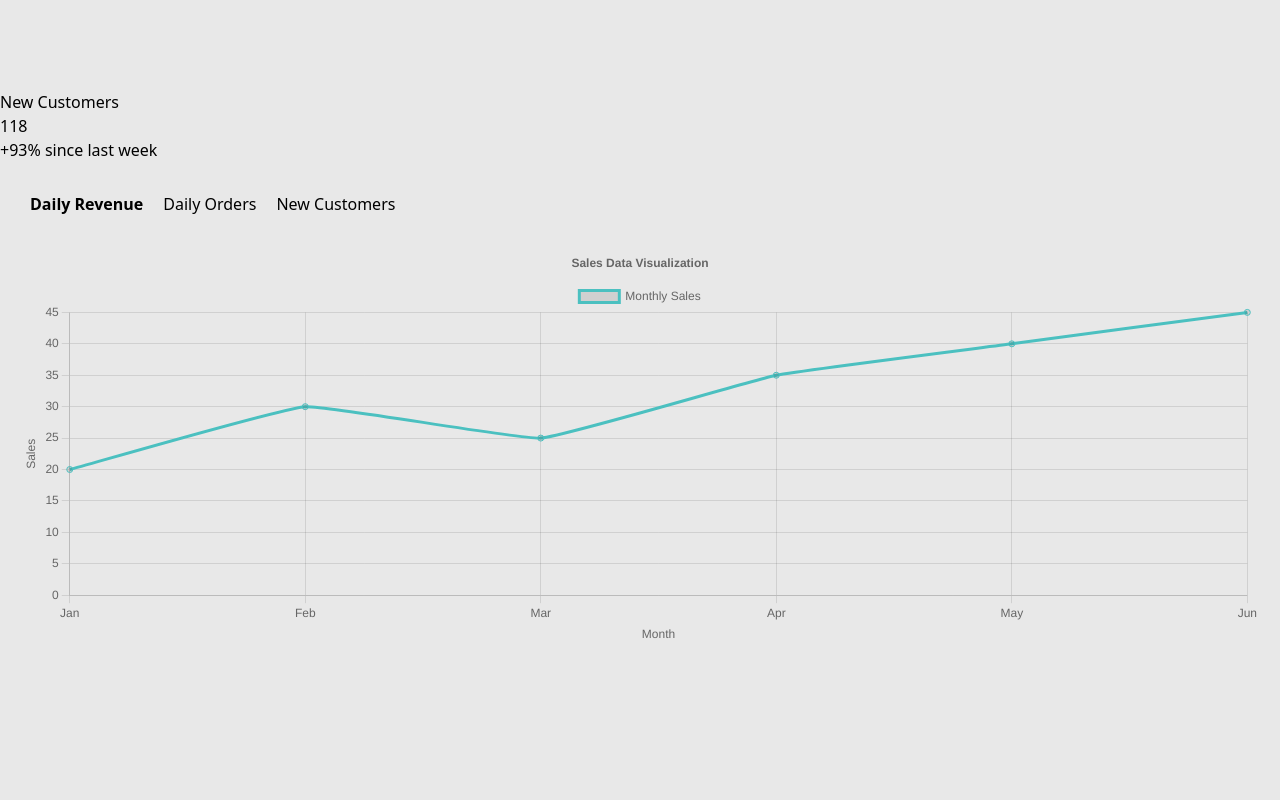
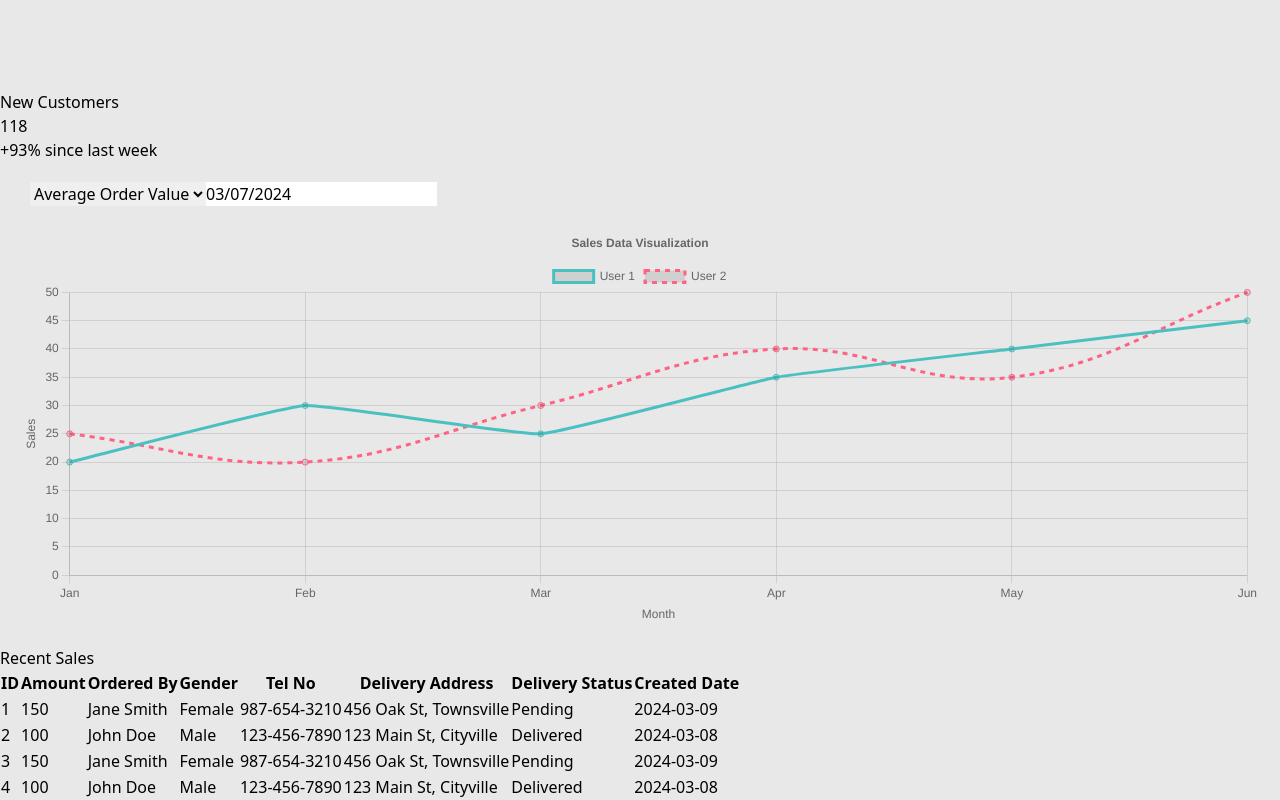
Before and after one commit to Anshika31sharma/TimePeriodMetrics, a React (Vite) app: page / in a window 1280 px wide. Shown: the part 3934-4734 px from the top of the page. Before the commit the page ends 4600 px from the top, so only its background shows below. Built offline with nearby package versions, Linux system fonts and the light colour scheme.

Commit message:
implemented figma design

```diff
--- a/package.json
+++ b/package.json
@@ -14,6 +14,7 @@
     "chart.js": "^4.4.2",
     "react": "^18.2.0",
     "react-chartjs-2": "^5.2.0",
+    "react-datepicker": "^6.2.0",
     "react-dom": "^18.2.0",
     "react-icons": "^5.0.1"
   },
--- a/src/App.jsx
+++ b/src/App.jsx
@@ -2,6 +2,7 @@ import React from 'react'
 import Navbar from './Components/Navbar'
 import Home from './Components/Home'
 import GraphCard from './Components/GraphCard'
+import Table from './Components/Table'
 
 function App() {
   return (
@@ -9,7 +10,7 @@ function App() {
 <Navbar/>
 <Home/>
 <GraphCard/>
-
+<Table/>
     </div>
   )
 }
--- a/src/Components/GraphCard.jsx
+++ b/src/Components/GraphCard.jsx
@@ -1,8 +1,12 @@
 import React, { useEffect, useState } from "react";
 import Chart from "chart.js/auto";
+import DatePicker from "react-datepicker";
+import "react-datepicker/dist/react-datepicker.css";
 
 const GraphCard = () => {
-  const [activeTab, setActiveTab] = useState(1);
+  const [selectedOption, setSelectedOption] = useState("averageOrderValue");
+  const [selectedDate, setSelectedDate] = useState(new Date());
+  const [chartData, setChartData] = useState([]);
 
   useEffect(() => {
     const canvas = document.getElementById("myChart");
@@ -14,101 +18,65 @@ const GraphCard = () => {
         responsive: true,
         maintainAspectRatio: false,
         interaction: {
-          mode: 'index',
+          mode: "index",
           intersect: false,
         },
         scales: {
           x: {
             title: {
               display: true,
-              text: 'Month'
-            }
+              text: "Month",
+            },
           },
           y: {
             beginAtZero: true,
             title: {
               display: true,
-              text: 'Sales'
-            }
-          }
+              text: "Sales",
+            },
+          },
         },
         plugins: {
           legend: {
-            position: 'top',
+            position: "top",
           },
           title: {
             display: true,
-            text: 'Sales Data Visualization'
-          }
-        }
+            text: "Sales Data Visualization",
+          },
+        },
       };
 
-      if (activeTab === 1) {
-        chartInstance = new Chart(context, {
-          type: "line",
-          data: {
-            labels: ["Jan", "Feb", "Mar", "Apr", "May", "Jun"],
-            datasets: [{
-              label: "Monthly Sales",
-              data: [20, 30, 25, 35, 40, 45],
-              borderColor: "rgb(75, 192, 192)",
-              tension: 0.1,
-            }],
+      // Static data for demonstration purposes
+      const staticData = {
+        labels: ["Jan", "Feb", "Mar", "Apr", "May", "Jun"],
+        datasets: [
+          {
+            label: "User 1",
+            data: [20, 30, 25, 35, 40, 45],
+            borderColor: "rgb(75, 192, 192)",
+            tension: 0.1,
           },
-          options: chartOptions,
-        });
-      } else if (activeTab === 2) {
-        chartInstance = new Chart(context, {
-          type: "bar",
-          data: {
-            labels: ["Category 1", "Category 2", "Category 3", "Category 4"],
-            datasets: [{
-              label: "Monthly Sales",
-              data: [50, 30, 45, 25],
-              backgroundColor: "rgba(255, 99, 132, 0.6)",
-              borderColor: "rgba(255, 99, 132, 1)",
-              borderWidth: 1,
-              barThickness: 50,
-            }],
+          {
+            label: "User 2",
+            data: [25, 20, 30, 40, 35, 50],
+            borderColor: "rgb(255, 99, 132)",
+            borderDash: [5, 5], // Dotted line for User 2
+            tension: 0.4,
           },
-          options: chartOptions,
-        });
-      } else if (activeTab === 3) {
-        chartInstance = new Chart(context, {
-          type: "line",
-          data: {
-            labels: ["Jan", "Feb", "Mar", "Apr", "May", "Jun"],
-            datasets: [
-              {
-                label: "Monthly Sales 2023",
-                data: [20, 30, 25, 35, 40, 45],
-                borderColor: "rgb(75, 192, 192)",
-                backgroundColor: "rgba(75, 192, 192, 0.2)",
-                tension: 0.4,
-                borderWidth: 2,
-                pointStyle: 'rectRounded',
-                pointRadius: 5,
-                pointBorderColor: 'rgb(75, 192, 192)',
-                pointBackgroundColor: '#fff',
-              },
-              {
-                label: "Monthly Sales 2022",
-                data: [25, 20, 30, 40, 35, 50],
-                borderColor: "rgb(255, 99, 132)",
-                backgroundColor: "rgba(255, 99, 132, 0.2)",
-                tension: 0.4,
-                borderWidth: 2,
-                borderDash: [5, 5],
-                pointStyle: 'triangle',
-                pointRadius: 5,
-                pointBorderColor: 'rgb(255, 99, 132)',
-                pointBackgroundColor: '#fff',
-              }
-            ],
-          },
-          options: chartOptions,
-        });
-      }
+        ],
+      };
+
+      setChartData(staticData);
+
+      chartInstance = new Chart(context, {
+        type: "line",
+        data: {
+          labels: staticData.labels || [],
+          datasets: staticData.datasets || [],
+        },
+        options: chartOptions,
+      });
 
       return () => {
         if (chartInstance) {
@@ -116,47 +84,50 @@ const GraphCard = () => {
         }
       };
     }
-  }, [activeTab]);
+  }, [selectedOption, selectedDate]);
 
-  const handleTabClick = (tabNumber) => {
-    setActiveTab(tabNumber);
+  const handleOptionChange = (event) => {
+    setSelectedOption(event.target.value);
+  };
+
+  const handleDateChange = (date) => {
+    setSelectedDate(date);
   };
 
   return (
     <div
       style={{
-        padding: '20px',
-        maxWidth: '100%',
-        margin: 'auto',
-        boxSizing: 'border-box',
+        padding: "20px",
+        margin: "auto",
+        boxSizing: "border-box",
       }}
-      className="bg-white border rounded-md shadow-lg"
+      className="bg-gray-50 border rounded-md shadow-lg"
     >
-      <div style={{ display: 'flex', flexWrap: 'wrap', marginBottom: '20px' }}>
-        <div
-          onClick={() => handleTabClick(1)}
-          style={{ cursor: 'pointer', padding: '10px', fontWeight: activeTab === 1 ? 'bold' : 'normal' }}
+      <div style={{ display: "flex", flexWrap: "wrap", marginBottom: "20px" }}>
+        <select
+          value={selectedOption}
+          onChange={handleOptionChange}
+          style={{ marginLeft: "10px" }}
         >
-          Daily Revenue
-        </div>
-        <div
-          onClick={() => handleTabClick(2)}
-          style={{ cursor: 'pointer', padding: '10px', fontWeight: activeTab === 2 ? 'bold' : 'normal' }}
-        >
-          Daily Orders
-        </div>
-        <div
-          onClick={() => handleTabClick(3)}
-          style={{ cursor: 'pointer', padding: '10px', fontWeight: activeTab === 3 ? 'bold' : 'normal' }}
-        >
-          New Customers
-        </div>
+          <option value="averageOrderValue">Average Order Value</option>
+          <option value="conversionRate">Conversion Rate</option>
+          <option value="frowSales">Frow Sales</option>
+          <option value="returnRate">Return Rate</option>
+        </select>
+        <DatePicker
+          selected={selectedDate}
+          onChange={handleDateChange}
+          dateFormat="MM/dd/yyyy"
+          style={{ marginLeft: "10px" }}
+        />
       </div>
-      <div style={{ height: '400px', position: 'relative' }}>
-        <canvas id="myChart"></canvas>
+      <div style={{ position: "relative", width: "100%", overflowX: "auto" }}>
+        <canvas
+          id="myChart"
+          style={{ width: "100%", height: "400px" }}
+        ></canvas>
       </div>
     </div>
   );
 };
-
 export default GraphCard;
--- a/src/Components/Home.jsx
+++ b/src/Components/Home.jsx
@@ -4,39 +4,39 @@ import { CurrencyDollarIcon, ShoppingCartIcon, UserGroupIcon } from '@heroicons/
 function Home() {
   return (
     <div className="flex flex-col md:flex-row justify-center">
-      <div className="w-full md:w-1/3 h-40 bg-gray-50 m-5 mr-5 shadow-lg rounded-md relative">
+      <div className=" md:w-1/3 h-40  bg-gray-50 m-5  shadow-lg rounded-md relative">
         <span className="absolute right-0 top-0 mt-2 md:mt-4 lg:mt-6 mr-2 md:mr-4 lg:mr-6">
-          <CurrencyDollarIcon className="h-16 md:h-16 lg:h-32 w-16 md:w-24 lg:w-32 text-blue-100" />
+          <CurrencyDollarIcon className="h-16 md:h-20 lg:h-32 w-16 md:w-20 lg:w-32 text-blue-100" />
         </span>
         <div className="ml-5">
-          <h1 className="text-gray-400 mt-2 text-base md:text-lg lg:text-xl xl:text-2xl">Weekly Revenue</h1>
-          <h2 className="mt-2 text-blue-400 font-bold text-sm md:text-base lg:text-xl xl:text-2xl">
+          <h1 className="text-gray-400 mt-2 text-xl">Weekly Revenue</h1>
+          <h2 className="mt-2 text-blue-400 font-bold text-4xl">
             $ 1740
           </h2>
           <h3 className="mt-2 md:mt-4 lg:mt-6 text-green-600">+5% since last week</h3>
         </div>
       </div>
 
-      <div className="w-full md:w-1/3 h-40 bg-gray-50 m-5 mr-5 shadow-lg rounded-md relative">
+      <div className=" md:w-1/3 h-40 bg-gray-50 m-5  shadow-lg rounded-md relative">
         <span className="absolute right-0 top-0 mt-2 md:mt-4 lg:mt-6 mr-2 md:mr-4 lg:mr-6">
-          <ShoppingCartIcon className="h-16 md:h-16 lg:h-32 w-16 md:w-24 lg:w-32 text-red-100" />
+          <ShoppingCartIcon className="h-16 md:h-20 lg:h-32 w-16 md:w-20 lg:w-32 text-red-100" />
         </span>
         <div className="ml-5">
-          <h1 className="text-gray-400 mt-2 text-base md:text-lg lg:text-xl xl:text-2xl">Weekly Orders</h1>
-          <h2 className="mt-2 text-orange-400 font-bold text-sm md:text-base lg:text-xl xl:text-2xl">
+          <h1 className="text-gray-400 mt-2 text-xl">Weekly Orders</h1>
+          <h2 className="mt-2 text-orange-400 font-bold text-4xl">
             59
           </h2>
           <h3 className="mt-2 md:mt-4 lg:mt-6 text-red-500 ">-254% since last week</h3>
         </div>
       </div>
 
-      <div className="w-full md:w-1/3 h-40 bg-gray-50 m-5 mr-5 shadow-lg rounded-md relative">
+      <div className=" md:w-1/3  h-40 bg-gray-50 m-5  shadow-lg rounded-md relative">
         <span className="absolute right-0 top-0 mt-2 md:mt-4 lg:mt-6 mr-2 md:mr-4 lg:mr-6">
-          <UserGroupIcon className="h-16 md:h-16 sm:h-20 lg:h-32 w-16 md:w-24 lg:w-32 text-green-100" />
+          <UserGroupIcon className="h-16 md:h-20 lg:h-32 w-16 md:w-20 lg:w-32 text-green-100" />
         </span>
         <div className="ml-5">
-          <h1 className="text-gray-400 mt-2 text-base md:text-lg lg:text-xl xl:text-2xl">New Customers</h1>
-          <h2 className="mt-2 text-green-600 font-bold text-sm md:text-base lg:text-xl xl:text-2xl">
+          <h1 className="text-gray-400 mt-2 text-xl">New Customers</h1>
+          <h2 className="mt-2 text-green-600 font-bold text-4xl">
             118
           </h2>
           <h3 className="mt-2 md:mt-4 lg:mt-6 text-green-600">+93% since last week</h3>
--- /dev/null
+++ b/src/Components/Table.jsx
@@ -0,0 +1,130 @@
+import React, { useState } from "react";
+
+const Table = () => {
+  const data = [
+    {
+      id: 4,
+      amount: 100,
+      orderedBy: "John Doe",
+      gender: "Male",
+      telNo: "123-456-7890",
+      deliveryAddress: "123 Main St, Cityville",
+      deliveryStatus: "Delivered",
+      createdDate: "2024-03-08",
+    },
+    {
+      id: 3,
+      amount: 150,
+      orderedBy: "Jane Smith",
+      gender: "Female",
+      telNo: "987-654-3210",
+      deliveryAddress: "456 Oak St, Townsville",
+      deliveryStatus: "Pending",
+      createdDate: "2024-03-09",
+    },
+    {
+      id: 2,
+      amount: 100,
+      orderedBy: "John Doe",
+      gender: "Male",
+      telNo: "123-456-7890",
+      deliveryAddress: "123 Main St, Cityville",
+      deliveryStatus: "Delivered",
+      createdDate: "2024-03-08",
+    },
+    {
+      id: 1,
+      amount: 150,
+      orderedBy: "Jane Smith",
+      gender: "Female",
+      telNo: "987-654-3210",
+      deliveryAddress: "456 Oak St, Townsville",
+      deliveryStatus: "Pending",
+      createdDate: "2024-03-09",
+    },
+  ];
+
+  // Table headers
+  const headers = [
+    "ID",
+    "Amount",
+    "Ordered By",
+    "Gender",
+    "Tel No",
+    "Delivery Address",
+    "Delivery Status",
+    "Created Date",
+  ];
+
+  const [sortBy, setSortBy] = useState("");
+  const [sortOrder, setSortOrder] = useState("asc");
+  const handleSort = (field) => {
+    if (sortBy === field) {
+      setSortOrder(sortOrder === "asc" ? "desc" : "asc");
+    } else {
+      setSortBy(field);
+      setSortOrder("asc");
+    }
+  };
+
+  const renderHeaders = () => (
+    <thead className="bg-gray-200 text-gray-500 text-sm">
+      <tr>
+        {headers.map((header, index) => (
+          <th
+            key={index}
+            onClick={() => handleSort(header.toLowerCase().replace(" ", "_"))}
+            className="cursor-pointer px-4 py-2 text-left"
+          >
+            {header}
+            {sortBy === header.toLowerCase().replace(" ", "_") && (
+              <span className="ml-1">{sortOrder === "asc" ? "↑" : "↓"}</span>
+            )}
+          </th>
+        ))}
+      </tr>
+    </thead>
+  );
+  const renderRows = () => (
+    <tbody>
+      {data
+        .sort((a, b) =>
+          sortOrder === "asc"
+            ? a[sortBy] > b[sortBy]
+              ? 1
+              : -1
+            : b[sortBy] > a[sortBy]
+            ? 1
+            : -1
+        )
+        .map((item) => (
+          <tr key={item.id}>
+            <td className="border px-4 py-2">{item.id}</td>
+            <td className="border px-4   py-2">{item.amount}</td>
+            <td className="border px-4   py-2">{item.orderedBy}</td>
+            <td className="border px-4 py-2">{item.gender}</td>
+            <td className="border px-4 py-2">{item.telNo}</td>
+            <td className="border px-4   py-2">{item.deliveryAddress}</td>
+            <td className="border px-4   py-2">{item.deliveryStatus}</td>
+            <td className="border px-4  py-2">{item.createdDate}</td>
+          </tr>
+        ))}
+    </tbody>
+  );
+
+  return (
+    <div className="mb-20">
+      <h2 className="font-bold text-blue-950 text-2xl  ml-5 mt-5">
+        Recent Sales
+      </h2>
+      <div className="bg-gray-50  p-6 ml-5 mr-5 mt-5 rounded-md shadow-md overflow-x-auto">
+        <table className="min-w-full  border border-collapse">
+          {renderHeaders()}
+          {renderRows()}
+        </table>
+      </div>
+    </div>
+  );
+};
+
+export default Table;
```
Also changed, not shown: 1 other file (tests, documents, lock files or other folders).
